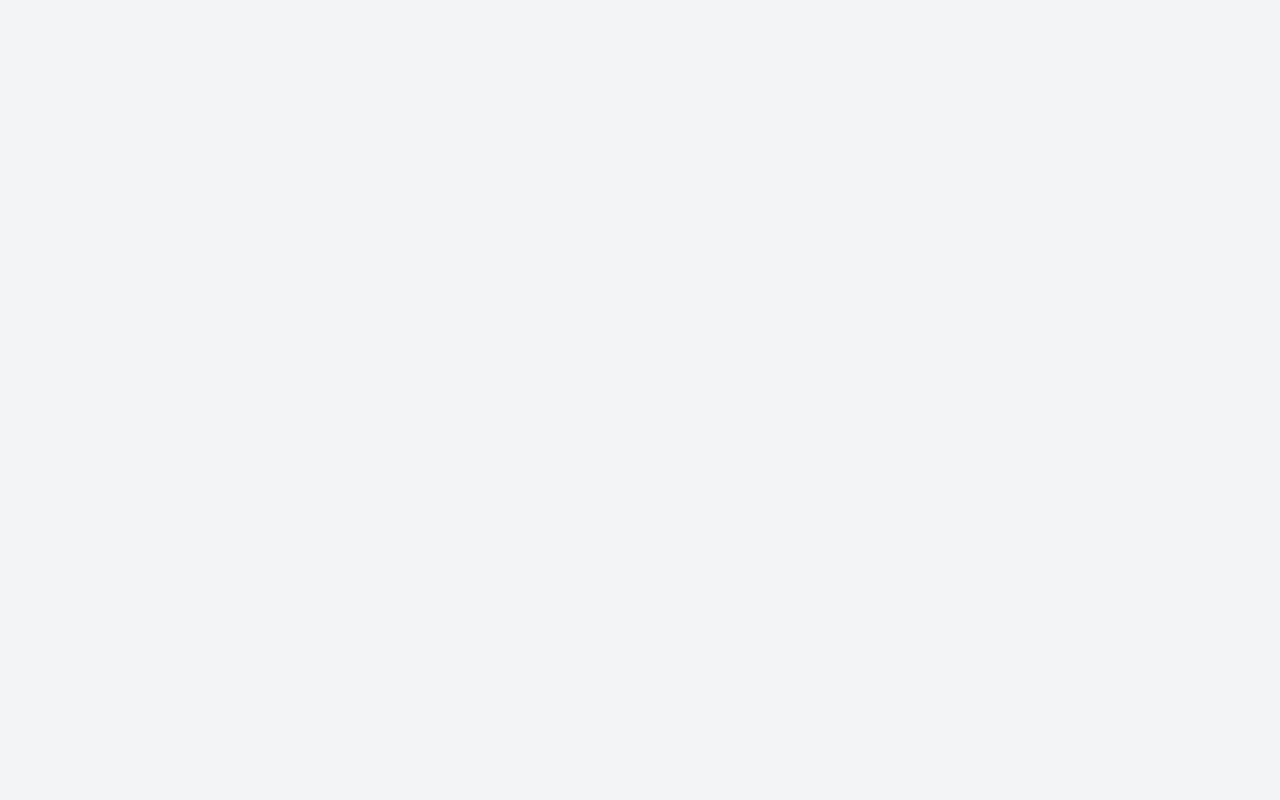
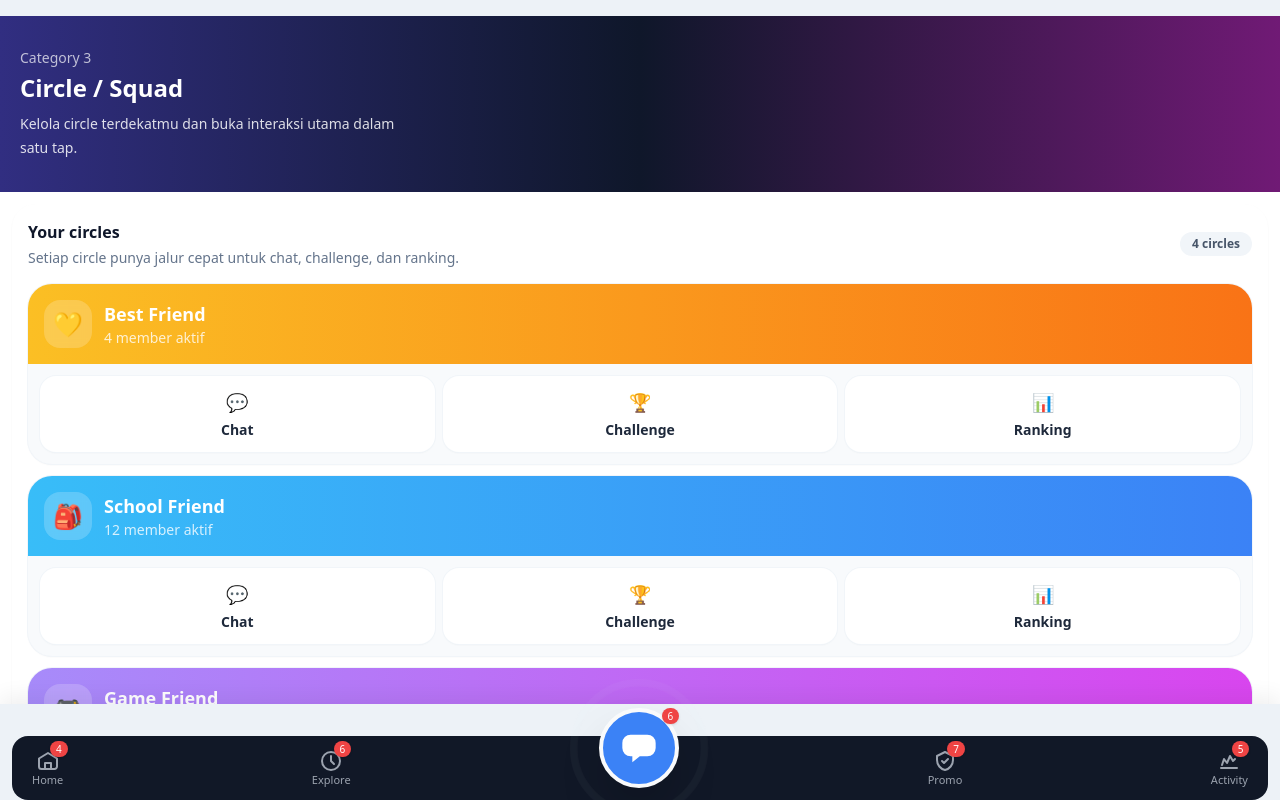
Before and after one commit to jimmytobing/JimCapasitor, a React (Vite) app: page /circle-squad in a window 1280 px wide. Before the commit this address had no page. Built offline with nearby package versions, Linux system fonts and the light colour scheme.

Commit message:
[Fitur] Circle Squad

```diff
--- a/src/app/router.jsx
+++ b/src/app/router.jsx
@@ -3,6 +3,7 @@ import Home from '../features/home/Home.jsx'
 import ExplorePage from '../features/explore/ExplorePage.jsx'
 import DailyPage from '../features/daily/DailyPage.jsx'
 import TodayFriendsPage from '../features/today-friends/TodayFriendsPage.jsx'
+import CircleSquadPage from '../features/circle-squad/CircleSquadPage.jsx'
 import PromoPage from '../features/promo/PromoPage.jsx'
 import ActivityPage from '../features/activity/ActivityPage.jsx'
 import ChatPage from '../features/chat/ChatPage.jsx'
@@ -19,6 +20,7 @@ export default function AppRoutes({ showToast }) {
       <Route path="/explore" element={<ExplorePage />} />
       <Route path="/daily" element={<DailyPage showToast={showToast} />} />
       <Route path="/today-friends" element={<TodayFriendsPage showToast={showToast} />} />
+      <Route path="/circle-squad" element={<CircleSquadPage showToast={showToast} />} />
       <Route path="/promo" element={<PromoPage />} />
       <Route path="/activity" element={<ActivityPage />} />
       <Route path="/chat" element={<ChatPage />} />
--- /dev/null
+++ b/src/features/circle-squad/CircleSquadPage.jsx
@@ -0,0 +1,111 @@
+import BottomStickyNav from '../../shared/components/BottomStickyNav.jsx'
+
+const circles = [
+  {
+    id: 'best-friend',
+    title: 'Best Friend',
+    emoji: '💛',
+    members: '4 member aktif',
+    accent: 'from-amber-400 to-orange-500',
+  },
+  {
+    id: 'school-friend',
+    title: 'School Friend',
+    emoji: '🎒',
+    members: '12 member aktif',
+    accent: 'from-sky-400 to-blue-500',
+  },
+  {
+    id: 'game-friend',
+    title: 'Game Friend',
+    emoji: '🎮',
+    members: '6 member aktif',
+    accent: 'from-violet-400 to-fuchsia-500',
+  },
+  {
+    id: 'secret-circle',
+    title: 'Secret Circle',
+    emoji: '🔒',
+    members: '3 member aktif',
+    accent: 'from-slate-700 to-slate-900',
+  },
+]
+
+const actions = [
+  { id: 'chat', label: 'Chat', emoji: '💬' },
+  { id: 'challenge', label: 'Challenge', emoji: '🏆' },
+  { id: 'ranking', label: 'Ranking', emoji: '📊' },
+]
+
+export default function CircleSquadPage({ showToast }) {
+  const notify = typeof showToast === 'function' ? showToast : () => {}
+
+  return (
+    <div className="h-screen overflow-y-auto bg-[#edf2f7] hide-scrollbar">
+      <div className="min-h-screen pb-28 pt-[calc(1rem+env(safe-area-inset-top))]">
+        <section className="bg-white shadow-none">
+          <div className="bg-gradient-to-r from-indigo-900 via-slate-900 to-fuchsia-900 px-5 py-8 text-white">
+            <p className="text-sm font-medium text-white/70">Category 3</p>
+            <h1 className="mt-1 text-2xl font-semibold">Circle / Squad</h1>
+            <p className="mt-2 max-w-[24rem] text-sm leading-6 text-white/85">
+              Kelola circle terdekatmu dan buka interaksi utama dalam satu tap.
+            </p>
+          </div>
+
+          <div className="space-y-4 p-3">
+            <div className="rounded-3xl bg-white p-4 shadow-sm">
+              <div className="flex items-center justify-between gap-3">
+                <div>
+                  <h2 className="text-base font-semibold text-slate-900">Your circles</h2>
+                  <p className="mt-1 text-sm text-slate-500">
+                    Setiap circle punya jalur cepat untuk chat, challenge, dan ranking.
+                  </p>
+                </div>
+                <span className="rounded-full bg-slate-100 px-3 py-1 text-xs font-semibold text-slate-600">
+                  4 circles
+                </span>
+              </div>
+
+              <div className="mt-4 space-y-3">
+                {circles.map((circle) => (
+                  <div
+                    key={circle.id}
+                    className="overflow-hidden rounded-3xl bg-slate-50 shadow-sm ring-1 ring-slate-100"
+                  >
+                    <div className={`bg-gradient-to-r ${circle.accent} px-4 py-4 text-white`}>
+                      <div className="flex items-center gap-3">
+                        <div className="flex h-12 w-12 items-center justify-center rounded-2xl bg-white/20 text-2xl backdrop-blur-sm">
+                          {circle.emoji}
+                        </div>
+                        <div>
+                          <h3 className="text-lg font-semibold">{circle.title}</h3>
+                          <p className="text-sm text-white/80">{circle.members}</p>
+                        </div>
+                      </div>
+                    </div>
+
+                    <div className="grid grid-cols-3 gap-2 p-3">
+                      {actions.map((action) => (
+                        <button
+                          key={`${circle.id}-${action.id}`}
+                          className="rounded-2xl bg-white px-3 py-3 text-center shadow-sm ring-1 ring-slate-100 transition hover:bg-slate-100"
+                          onClick={() => notify(`${circle.title} - ${action.label}`)}
+                        >
+                          <div className="text-lg">{action.emoji}</div>
+                          <div className="mt-1 text-sm font-semibold text-slate-800">
+                            {action.label}
+                          </div>
+                        </button>
+                      ))}
+                    </div>
+                  </div>
+                ))}
+              </div>
+            </div>
+          </div>
+        </section>
+      </div>
+      <BottomStickyNav />
+    </div>
+  )
+}
--- a/src/features/home/Home.jsx
+++ b/src/features/home/Home.jsx
@@ -101,10 +101,10 @@ export default function Home({ showToast }) {
               </button>
               <button
                 className={`flex h-20 w-full flex-col items-center justify-center rounded-2xl bg-white p-1 text-indigo-500 shadow hover:shadow-md ${glowButtonClass}`}
-                onClick={() => notify('Hills tapped')}
+                onClick={() => navigate('/circle-squad')}
               >
-                <span className="text-xl">⛰️</span>
-                <p className="mt-1 text-sm">Hills</p>
+                <span className="text-xl">🫂</span>
+                <p className="mt-1 text-center text-[11px] leading-tight">Circle / Squad</p>
               </button>
               <button
                 className={`flex h-20 w-full flex-col items-center justify-center rounded-2xl bg-white p-1 text-pink-500 shadow hover:shadow-md ${glowButtonClass}`}
```
